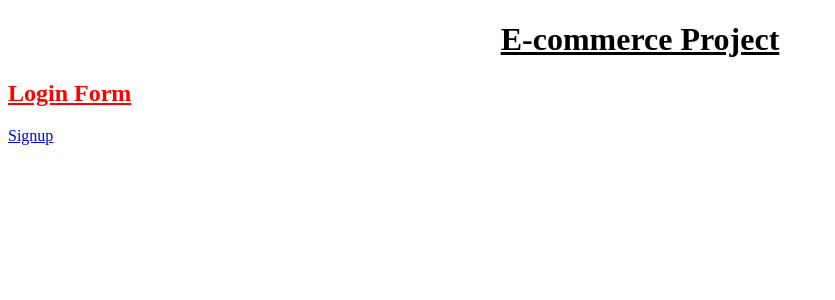
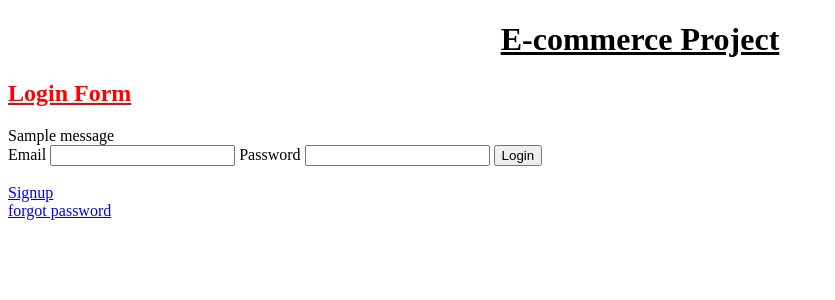
Before and after one commit to chetan-1487/E-Commerce-using-Flask, a Flask app: page /login in a window 1280 px wide. Shown: the top 300 px of the page, without its empty margins (0-835 px from the left). Run offline with Flask 3, Linux system fonts and the light colour scheme; tables that the repository leaves empty hold one stand-in row (values such as "Sample post"); one stand-in notice (Sample message) is shown.

Commit message:
add further funtionality

```diff
--- a/app/routes/users/user.py
+++ b/app/routes/users/user.py
@@ -1,8 +1,9 @@
-from flask import Blueprint, render_template, redirect, request, make_response, url_for, Response, flash
+from flask import Blueprint, render_template, redirect, request, make_response, url_for, Response, flash, jsonify
 from app.forms.users import userForm, loginForm, forgotPassword, resetPassword
 from app.models.users import User
 from app.extension import db, bcrypt
-from flask_jwt_extended import create_access_token, jwt_manager, unset_access_cookies
+from flask_jwt_extended import create_access_token, jwt_required, unset_access_cookies, create_refresh_token, get_jwt_identity, get_jwt
+from app.utils import is_valid_password, is_valid_username, generateOtp
 
 user_bp = Blueprint("users",__name__,template_folder=".../templates",static_folder=".../static")
 
@@ -29,12 +30,20 @@ def signup():
       flash("user already exist")
       return render_template("signup.html", form=user)
 
+    if not is_valid_username(username):
+      flash("username must be alphanumeric..")
+      return render_template("signup.html", form=user)
+
+    if not is_valid_password(password):
+      flash("password must have one lowercase, one uppercase, one digit, one special_character, length of 8")
+      return render_template("signup.html", form=user)
+
     password_hash = bcrypt.generate_password_hash(password).decode("utf-8")
     userDetail = User(username, email, password_hash, gender, address, mobile_no, role)
     db.session.add(userDetail)
     db.session.commit()
 
-    flash("Account created successfully! ", "success")
+    flash("Account created successfully!")
     return redirect(url_for("users.login")) # it is used to avoid duplicate form submission
 
   return render_template("signup.html", form=user)
@@ -44,7 +53,7 @@ def login():
 
   login_form = loginForm()
 
-  if request.method == "post":
+  if request.method == "POST":
 
     email = login_form.email.data
     password = login_form.password.data
@@ -55,27 +64,57 @@ def login():
       flash("user doesn't exist.")
       return redirect(url_for("users.signup"))
 
-    if bcrypt.check_password_hash(User.password, password):
-      token = create_access_token(identity=str(User.id), additional_claims={"email":email})
-      response = make_response(redirect("users.category"))
+    if bcrypt.check_password_hash(user.password, password):
+      access_token = create_access_token(identity=str(user.id), additional_claims={"email":user.email})
+      refresh_token=  create_refresh_token(identity=str(user.id), additional_claims={"email":user.email})
+
+      response = make_response(redirect(url_for("users.category")))
       response.set_cookie(
-        "token",
-        token,
+        "access_token_cookie",
+        access_token,
         httponly=True,
-        samesite="Latex"
+        samesite="Lax"
       )
+
+      response.set_cookie(
+        "refresh_token_cookie",
+        refresh_token,
+        httponly=True,
+        samesite="Lax"
+      )
+
       return response
-  return render_template("login.html")
+
+    else:
+      flash("Incorrect email or password")
+      return render_template("login.html", form=login_form)
+  return render_template("login.html", form=login_form)
 
 @user_bp.route("/refresh-token")
-def refresh_token():
-  return "refresh token"
+@jwt_required(refresh=True)
+def refreshToken():
+  claims = get_jwt()
+  email = claims.get("email")
+  id = get_jwt_identity()
+  new_token = create_access_token(identity=id, additional_claims={"email":email})
+  return jsonify({"new_token":new_token})
 
 @user_bp.route("/forgot-password")
 def forgot_password():
+
   return render_template("forgot.html")
 
 
 @user_bp.route("/reset-password")
 def reset_password():
   return render_template("reset.html")
+
+@user_bp.route("/logout")
+def logout():
+  response=make_response(redirect(url_for("users.login")))
+  unset_access_cookies(response)
+  return response
+
+@user_bp.route("/category")
+def category():
+  return render_template("category.html")
--- a/app/templates/category.html
+++ b/app/templates/category.html
@@ -1,5 +1,7 @@
-{% extends base.html %}
+{% extends "base.html" %}
 
 {% block content %}
-  <h1>Products</h1>
+  <h1>Categories</h1>
+
+  <a href="/logout" >Logout</a>
 {% endblock %}
--- a/app/templates/login.html
+++ b/app/templates/login.html
@@ -2,5 +2,34 @@
 
 {% block content %}
   <b><h2 style="color: red; text-decoration: underline;">Login Form</h2></b>
+
+  {% with messages = get_flashed_messages() %}
+      {% for message in messages %}
+        {% if message %}
+          {{message}}
+        {% endif %}
+      {% endfor %}
+    {% endwith %}
+
+
+  <form action="/login" method="post">
+    {{ form.hidden_tag() }}
+
+    {% for message in form.email.errors %}
+      <div class="error">{{ message }}</div>
+    {%  endfor %}
+    {% for message in form.password.errors %}
+      <div class="error">{{ message }}</div>
+    {% endfor %}
+
+    {{form.email.label}} {{form.email}}
+    {{form.password.label}} {{form.password}}
+    {{form.submit}}
+
+  </form>
+
+  <br />
   <a href="/" type="button">Signup</a>
+  <br />
+  <a href="/forgot-password" type="button">forgot password</a>
 {% endblock %}
```
Also changed, not shown: app/config.py (+7 -1 lines), app/templates/forgot.html (+7 -0 lines), app/utils.py (+24 -0 lines), requirements.txt (added, +28 -0 lines), 1 other file.
